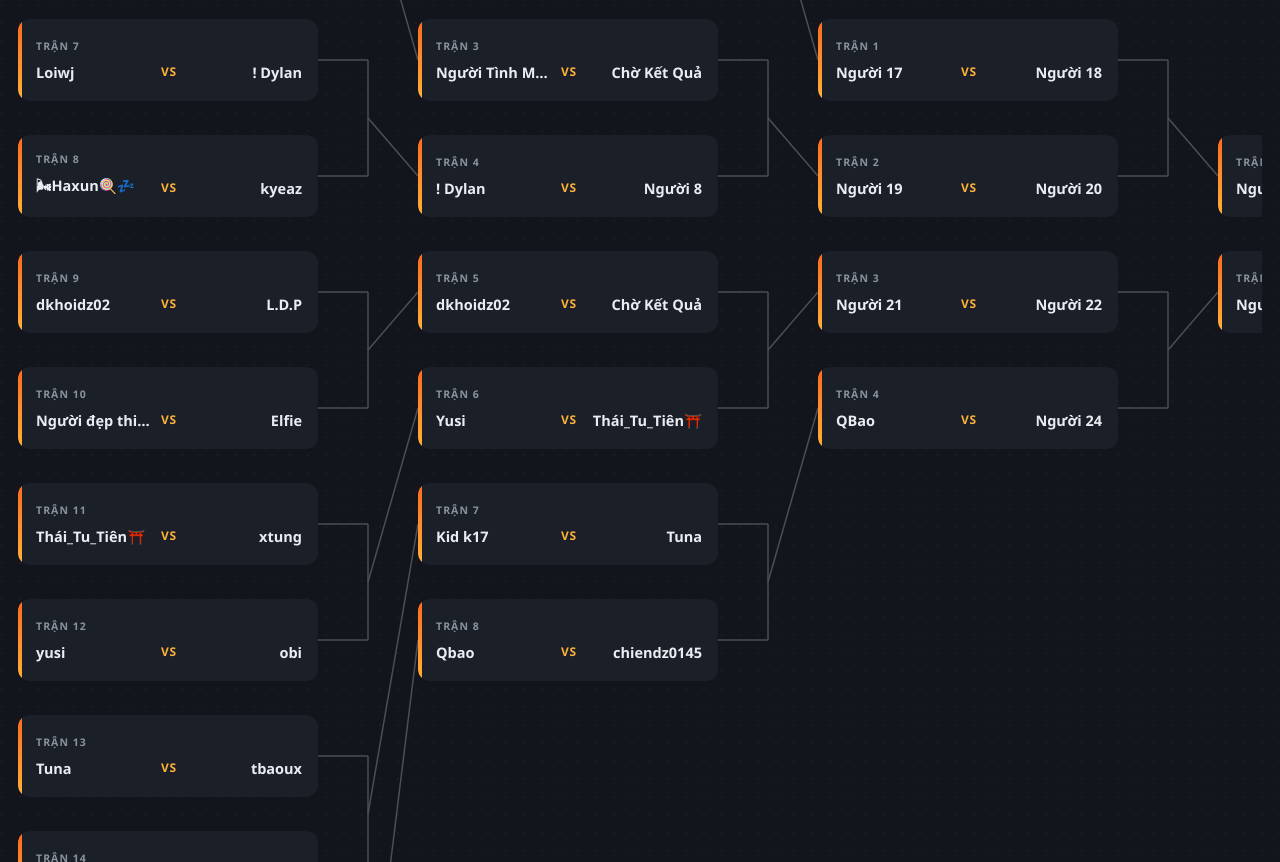
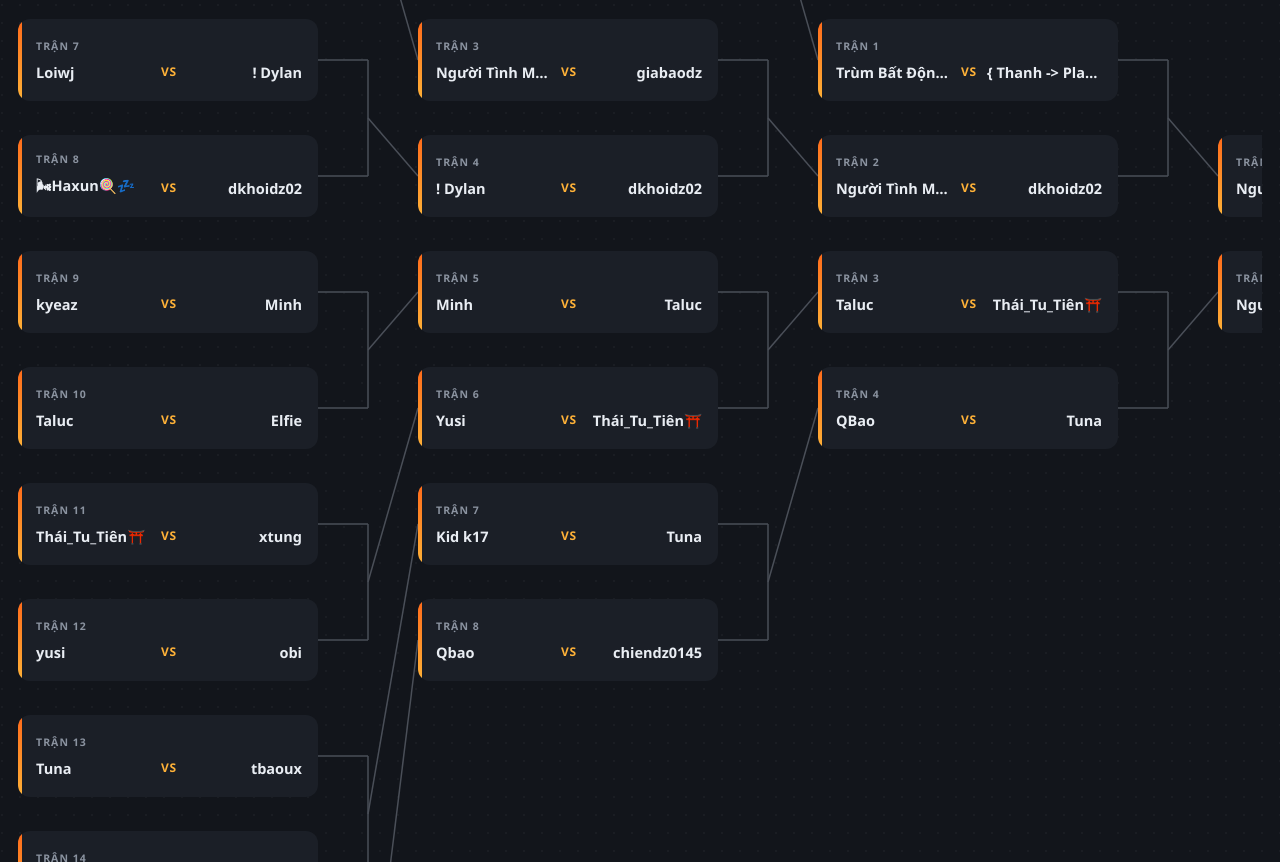
Before and after one commit to dtri21666-cmd/losxtriz.xyz, a plain HTML site: page freefire/giaiphong.html in a window 1280 px wide. Shown: the part 843-1705 px from the top of the page. Drawn offline with Linux system fonts and the light colour scheme.

Commit message:
Update giaiphong.html

```diff
--- a/freefire/giaiphong.html
+++ b/freefire/giaiphong.html
@@ -149,9 +149,9 @@ const fixedPairs = [
   ["Nguyễn Minhh", "giabaodz"],
   ["Người Tình Mùa Đông❄", "_vanhdzai_98943"],
   ["Loiwj", "! Dylan"],
-  ["🌬Haxun🍭💤", "kyeaz"],
-  ["dkhoidz02", "L.D.P"],
-  ["Người đẹp thiếu ngủ", "Elfie"],
+  ["🌬Haxun🍭💤", "dkhoidz02"],
+  ["kyeaz", "Minh"],
+  ["Taluc", "Elfie"],
   ["Thái_Tu_Tiên⛩️", "xtung"],
   ["yusi", "obi"],
   ["Tuna", "tbaoux"],
@@ -164,18 +164,18 @@ const fixedPairs = [
 const vong2Placeholders = [   // Vòng 2 — 8 trận
   ["Trùm Bất Động Sản", "NGỌC THANH"],
   ["Yizz", "{ Thanh -> PlaneT }"],
-  ["Người Tình Mùa Đông❄", "Chờ Kết Quả"],
-  ["! Dylan", "Người 8"],
-  ["dkhoidz02", "Chờ Kết Quả"],
+  ["Người Tình Mùa Đông❄", "giabaodz"],
+  ["! Dylan", "dkhoidz02"],
+  ["Minh", "Taluc"],
   ["Yusi", "Thái_Tu_Tiên⛩️"],
   ["Kid k17", "Tuna"],
   ["Qbao", "chiendz0145"]
 ];
 const tuKetPlaceholders = [   // Tứ kết — 4 trận
-  ["Người 17", "Người 18"],
-  ["Người 19", "Người 20"],
-  ["Người 21", "Người 22"],
-  ["QBao", "Người 24"]
+  ["Trùm Bất Động Sản", "{ Thanh -> PlaneT }"],
+  ["Người Tình Mùa Đông❄", "dkhoidz02"],
+  ["Taluc", "Thái_Tu_Tiên⛩️"],
+  ["QBao", "Tuna"]
 ];
 const banKetPlaceholders = [  // Bán kết — 2 trận
   ["Người 25", "Người 26"],
```
